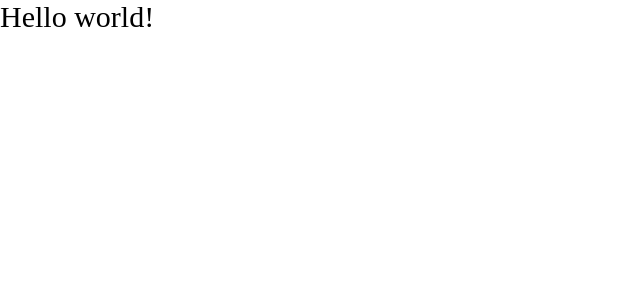
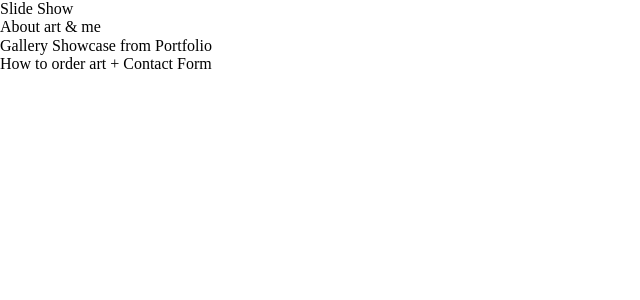
Before and after one commit to tomi09pl/billycune, a React (Create React App) app: page / in a window 1280 px wide. Shown: the top 300 px of the page, without its empty margins (0-640 px from the left). Built offline with nearby package versions, Linux system fonts and the light colour scheme.

Commit message:
poczatkowe komponenty oraz routing

```diff
--- a/src/App.js
+++ b/src/App.js
@@ -1,14 +1,28 @@
 import React from 'react';
+import {HashRouter as Router, Switch,Route} from "react-router-dom";
 
+import Home from "./components/Home";
+import Portfolio from "./components/Portfolio";
+import MakingOf from "./components/MakingOf";
+import HistoryHD from "./components/HistoryHD";
+import NotFound from "./components/NotFound";
 
 function App() {
-  return (
-    <div className="App">
-      <header className="App-header">
-        <div>Hello world!</div>
-      </header>
-    </div>
-  );
+    return (
+        <div>
+            <Router>
+                {/*<Nav /> TUTAJ BEDZIE MOZNA RENDEROWAC KOMPONENT ZAWIERAJACY NAWIGACJE/MENU */}
+                <Switch>
+                    <Route exact path="/" component={Home}/>
+                    <Route path="/portfolio" component={Portfolio}/>
+                    <Route path="/makingof" component={MakingOf}/>
+                    <Route path="/history" component={HistoryHD}/>
+                    <Route component={NotFound}/>
+                </Switch>
+                {/*<Footer />  TUTAJ BEDZIE MOZNA RENDEROWAC STOPKE */}
+            </Router>
+        </div>
+    );
 }
 
 export default App;
--- /dev/null
+++ b/src/components/HistoryHD.js
@@ -0,0 +1,9 @@
+import React from 'react';
+
+export default class HistoryHD extends React.Component {
+    render() {
+        return(
+            <div>History of H-D engines</div>
+        )
+    }
+}
--- /dev/null
+++ b/src/components/Home.js
@@ -0,0 +1,19 @@
+import React from 'react';
+
+import About from "./HomeComponents/About";
+import Contact from "./HomeComponents/Contact";
+import Gallery from "./HomeComponents/Gallery";
+import SlideShow from "./HomeComponents/SlideShow";
+
+export default class Home extends React.Component {
+    render() {
+        return(
+            <div>
+                <SlideShow/>
+                <About/>
+                <Gallery/>
+                <Contact/>
+            </div>
+        )
+    }
+}
--- /dev/null
+++ b/src/components/HomeComponents/About.js
@@ -0,0 +1,9 @@
+import React from 'react';
+
+export default class About extends React.Component {
+    render() {
+        return(
+            <div>About art & me</div>
+        )
+    }
+}
--- /dev/null
+++ b/src/components/HomeComponents/Contact.js
@@ -0,0 +1,9 @@
+import React from 'react';
+
+export default class Contact extends React.Component {
+    render() {
+        return(
+            <div>How to order art + Contact Form</div>
+        )
+    }
+}
--- /dev/null
+++ b/src/components/HomeComponents/Gallery.js
@@ -0,0 +1,9 @@
+import React from 'react';
+
+export default class Gallery extends React.Component {
+    render() {
+        return(
+            <div>Gallery Showcase from Portfolio</div>
+        )
+    }
+}
--- /dev/null
+++ b/src/components/HomeComponents/SlideShow.js
@@ -0,0 +1,9 @@
+import React from 'react';
+
+export default class SlideShow extends React.Component {
+    render() {
+        return(
+            <div>Slide Show</div>
+        )
+    }
+}
--- /dev/null
+++ b/src/components/MakingOf.js
@@ -0,0 +1,9 @@
+import React from 'react';
+
+export default class MakingOf extends React.Component {
+    render() {
+        return(
+            <div>Making of arts</div>
+        )
+    }
+}
--- /dev/null
+++ b/src/components/NotFound.js
@@ -0,0 +1,9 @@
+import React from 'react';
+
+export default class NotFound extends React.Component {
+    render() {
+        return(
+            <div>Dead end mate!</div>
+        )
+    }
+}
--- /dev/null
+++ b/src/components/Portfolio.js
@@ -0,0 +1,9 @@
+import React from 'react';
+
+export default class Portfolio extends React.Component {
+    render() {
+        return(
+            <div>Portfolio with Gallery</div>
+        )
+    }
+}
```
Also changed, not shown: src/components/main.js (deleted).
